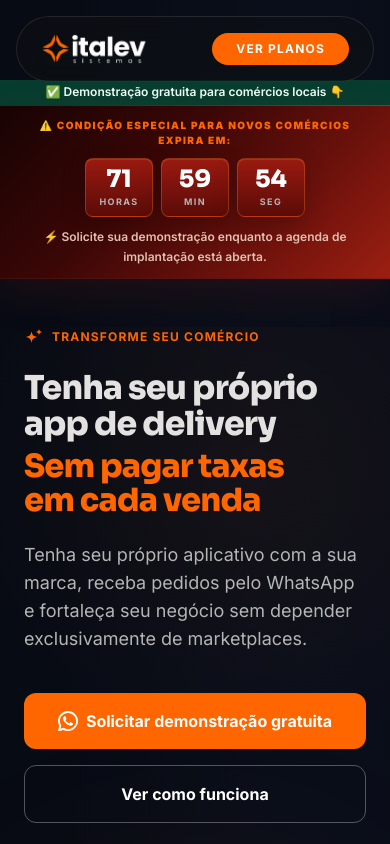
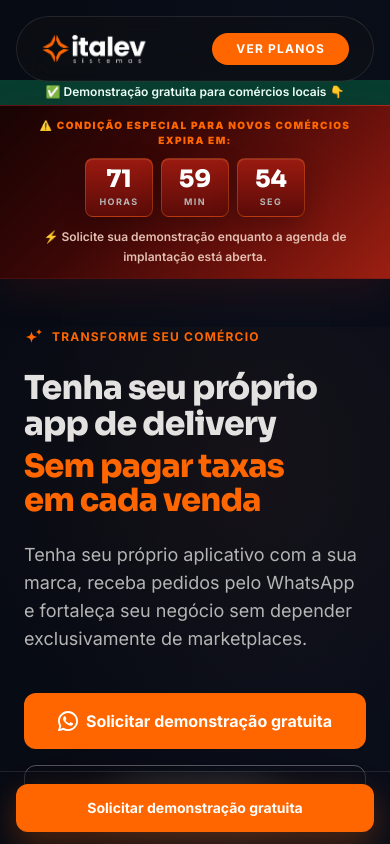
Before and after one commit to alle77fm/paginaitalev, a Next.js app: page / in a window 390 px wide. Shown: the top 844 px of the page. Built offline with nearby package versions, Linux system fonts and the light colour scheme.

Commit message:
Adiciona CTAs mobile na landing page

```diff
--- a/app/page.tsx
+++ b/app/page.tsx
@@ -107,6 +107,30 @@ const fluxoPedido = [
   'Você confirma a venda e realiza a entrega',
 ];
 
+const demoMessage =
+  'Olá! Gostaria de solicitar uma demonstração gratuita e conhecer como a Italev Sistemas pode ajudar meu negócio a vender mais online.';
+
+const demoHref = `https://wa.me/${italev.whatsapp}?text=${encodeURIComponent(demoMessage)}`;
+
+function MobileDemoCta({ className = '' }: { className?: string }) {
+  return (
+    <div className={`md:hidden px-margin-mobile ${className}`}>
+      <div className="rounded-2xl border border-primary-container/20 bg-surface-container-low/80 p-4 text-center shadow-[0_12px_36px_rgba(0,0,0,0.22)]">
+        <p className="mb-3 text-sm font-semibold leading-snug text-on-surface">
+          Pronto para vender online sem pagar comissão por pedido?
+        </p>
+        <a
+          href={demoHref}
+          target="_blank"
+          rel="noopener noreferrer"
+          className="inline-flex w-full items-center justify-center rounded-xl bg-primary-container px-5 py-3 text-sm font-bold text-white shadow-[0_10px_28px_rgba(255,102,0,0.22)] transition-all active:scale-[0.98]"
+        >
+          Solicitar demonstração gratuita
+        </a>
+      </div>
+    </div>
+  );
+}
 
 export default function HomePage() {
   return (
@@ -159,7 +183,7 @@ export default function HomePage() {
               </p>
               <div className="flex flex-col sm:flex-row gap-4">
                 <a
-                  href={`https://wa.me/${italev.whatsapp}?text=${encodeURIComponent('Olá! Gostaria de solicitar uma demonstração gratuita e conhecer como a Italev Sistemas pode ajudar meu negócio a vender mais online.')}`}
+                  href={demoHref}
                   target="_blank"
                   rel="noopener noreferrer"
                   className="inline-flex items-center justify-center gap-2 bg-primary-container text-white px-8 py-4 rounded-xl font-bold text-body-md orange-glow transition-all"
@@ -283,6 +307,8 @@ export default function HomePage() {
           </p>
         </section>
 
+        <MobileDemoCta className="-mt-10 mb-section-gap-mobile" />
+
         {/* ── STATS ─────────────────────────────────────────── */}
         <section className="bg-surface-container-lowest py-20 mb-section-gap-mobile md:mb-section-gap-desktop">
           <div className="max-w-container mx-auto px-margin-mobile md:px-gutter grid grid-cols-2 md:grid-cols-4 gap-gutter text-center">
@@ -326,6 +352,8 @@ export default function HomePage() {
             ))}
           </div>
         </section>
+
+        <MobileDemoCta className="-mt-8 mb-section-gap-mobile" />
 
         {/* ── COMPARATIVO ───────────────────────────────────── */}
         <section
@@ -437,6 +465,8 @@ export default function HomePage() {
           <PricingCards cta="whatsapp" />
         </section>
 
+        <MobileDemoCta className="-mt-8 mb-section-gap-mobile" />
+
         {/* ── CTA FINAL ─────────────────────────────────────── */}
         <section className="max-w-container mx-auto px-margin-mobile md:px-gutter pb-section-gap-mobile md:pb-section-gap-desktop">
           <div className="bg-gradient-to-br from-primary-container to-[#b34700] rounded-3xl p-8 md:p-16 text-center text-white relative overflow-hidden">
@@ -469,9 +499,22 @@ export default function HomePage() {
             </div>
           </div>
         </section>
+
+        <MobileDemoCta className="-mt-10 mb-24" />
       </main>
 
       <Footer />
+      <div className="h-24 md:hidden" aria-hidden="true" />
+      <div className="fixed inset-x-0 bottom-0 z-40 border-t border-white/10 bg-[#070B14]/92 px-4 pb-[max(12px,env(safe-area-inset-bottom))] pt-3 backdrop-blur-xl md:hidden">
+        <a
+          href={demoHref}
+          target="_blank"
+          rel="noopener noreferrer"
+          className="mx-auto flex max-w-sm items-center justify-center rounded-xl bg-primary-container px-5 py-3.5 text-sm font-bold text-white shadow-[0_12px_32px_rgba(255,102,0,0.28)] transition-all active:scale-[0.98]"
+        >
+          Solicitar demonstração gratuita
+        </a>
+      </div>
     </>
   );
 }
```
